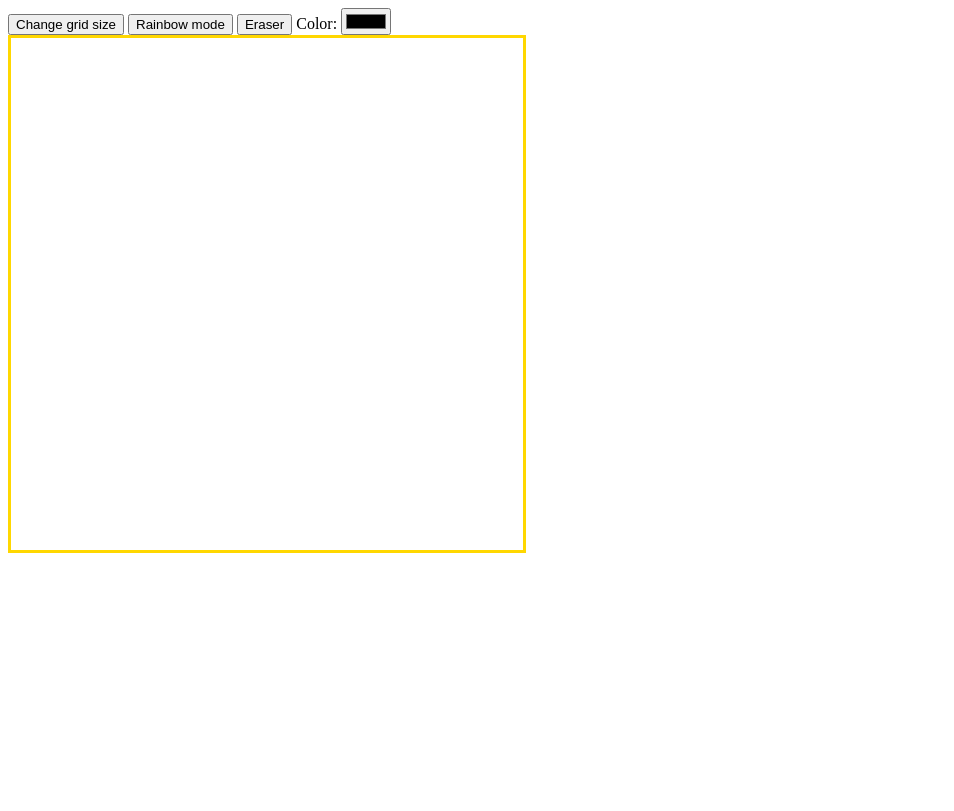
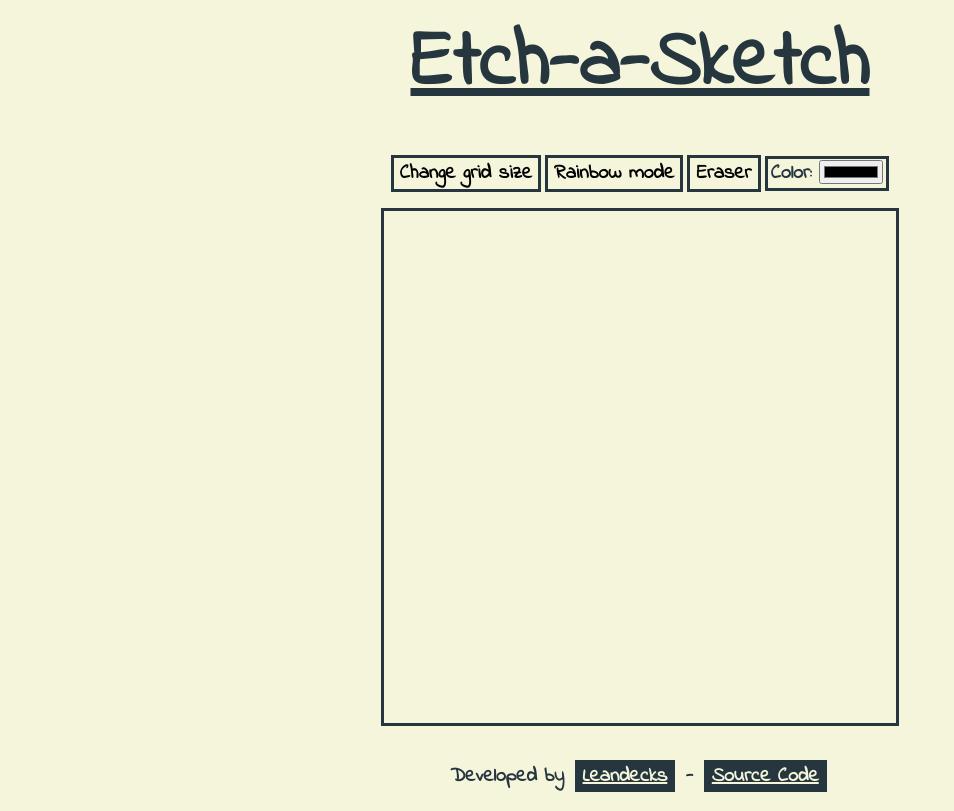
Before and after one commit to Leandecks/etch-a-sketch, a plain HTML site: page index.html in a window 1280 px wide. Shown: the whole page, without its empty margins (0-954 px from the left). Drawn offline with Linux system fonts and the light colour scheme.

Commit message:
UI Designed

```diff
--- a/app.js
+++ b/app.js
@@ -20,10 +20,11 @@ for (let j = 0; j < 16; j++) {
 
 let element = document.querySelectorAll(".element");
 let line = document.querySelectorAll(".line");
+const DARKCOLOR = "#26363f";
 
 element.forEach(element => {
   element.addEventListener("mouseover", () => {
-    element.style.backgroundColor = "black";
+    element.style.backgroundColor = DARKCOLOR;
   });
 });
 
@@ -60,7 +61,7 @@ btn.addEventListener("click", () => {
     line = document.querySelectorAll(".line");
     element.forEach(element => {
       element.addEventListener("mouseover", () => {
-        element.style.backgroundColor = "black";
+        element.style.backgroundColor = DARKCOLOR;
       });
     });
   }
@@ -90,10 +91,11 @@ rgbButton.addEventListener("click", () => {
 // Eraser button
 
 const eraser = document.querySelector("#delete");
+const BEIGE = "beige";
 
 eraser.addEventListener("click", () => {
   element.forEach(element => {
-    element.style.backgroundColor = "white";
+    element.style.backgroundColor = BEIGE;
   });
 });
 
--- a/index.html
+++ b/index.html
@@ -5,17 +5,30 @@
   <meta name="viewport" content="width=device-width, initial-scale=1.0">
   <title>Etch A Sketch</title>
   <link rel="stylesheet" href="./style.css">
+  <link rel="shortcut icon" href="./favicon.svg" type="image/x-icon">
 </head>
 <body>
 
+  <h1>Etch-a-Sketch</h1>
+
+  <div class="content">
+    <div class="buttons">
       <button type="button" id="btn">Change grid size</button>
       <button type="button" id="rgb">Rainbow mode</button>
       <button type="button" id="delete">Eraser</button>
 
+      <div class="input">
         <label for="colorpicker">Color: </label>
         <input type="color" title="Choose color" id="colorpicker" value="#000000">
+      </div>
+    </div>
 
     <div id="container"></div>
+
+    <footer>
+      <p>Developed by <a href="http://leandecks.github.io">Leandecks</a> - <a href="http://github.com/leandecks/etch-a-sketch/">Source Code</a></p>
+    </footer>
+  </div>
 
   <script src="./app.js"></script>
 </body>
--- a/style.css
+++ b/style.css
@@ -1,9 +1,108 @@
+@import url('https://fonts.googleapis.com/css2?family=Indie+Flower&display=swap');
+
+/* Design */
+
+html {
+  height: 100%;
+}
+
+body {
+  height: 100%;
+  font-family: "Indie Flower", sans-serif;
+  background-color: beige;
+  color: #26363f;
+  display: flex;
+  flex-direction: column;
+  justify-content: center;
+  gap: 2rem;
+  align-items: center;
+  transition: all 250ms ease;
+}
+
+h1 {
+  margin: 0;
+  text-decoration: underline;
+  font-size: 5rem;
+}
+
+.content {
+  display: flex;
+  flex-direction: column;
+  gap: 1rem;
+}
+
+.buttons {
+  display: flex;
+  justify-content: center;
+  align-items: center;
+  gap: .25rem;
+}
+
+.buttons button {
+  font-family: "Indie Flower", sans-serif;
+  font-weight: bold;
+  font-size: 1.25rem;
+  border: solid #26363f;
+  background-color: beige;
+}
+
+.buttons button:hover {
+  background-color: #26363f;
+  color: beige;
+  transition: all 300ms ease;
+}
+
+.input {
+  color: #26363f;
+  font-size: 1.25rem;
+  border: solid #26363f;
+  padding: 0 .2rem;
+}
+
+.input:hover {
+  background-color: #26363f;
+  color: beige;
+  transition: all 300ms ease;
+}
+
+.input label {
+  font-weight: bold;
+}
+
+.input input {
+  width: 4rem;
+  height: 1.5rem;
+}
+
+footer {
+  font-weight: bold;
+  font-size: 1.25rem;
+  text-align: center;
+}
+
+a {
+  color: beige;
+  background-color: #26363f;
+  padding: .1rem .5rem;
+  border: solid beige;
+  transition: all 300ms ease;
+}
+
+a:hover {
+  color: #26363f;
+  border: solid #26363f;
+  background-color: beige;
+  text-decoration: none;
+}
+
+/* Functioning of grid */
+
 #container {
   display: flex;
   flex-direction: column;
   width: 32rem;
   height: 32rem;
-  border: solid gold;
+  border: solid #26363f;
 }
 
 #container .line {
```
Also changed, not shown: favicon.svg (added). Lines whose indentation alone changed are shown as unchanged.
